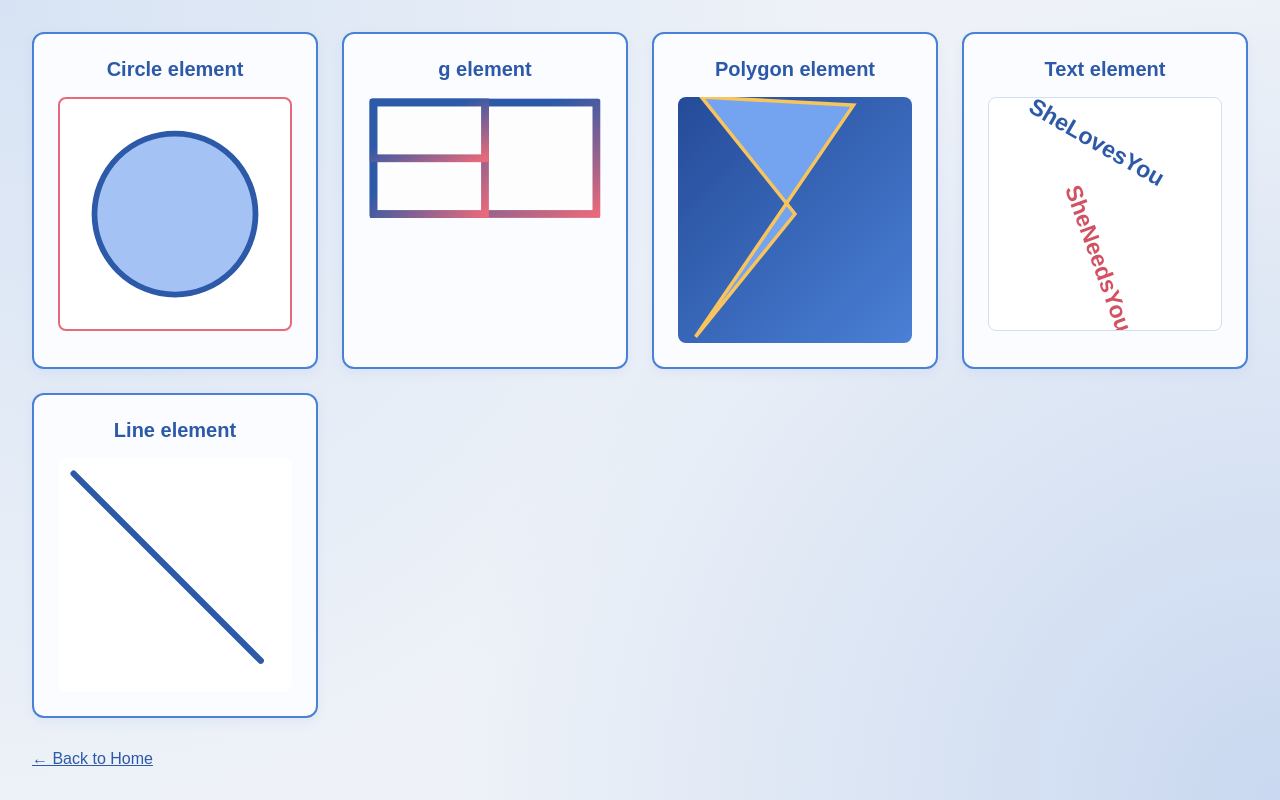
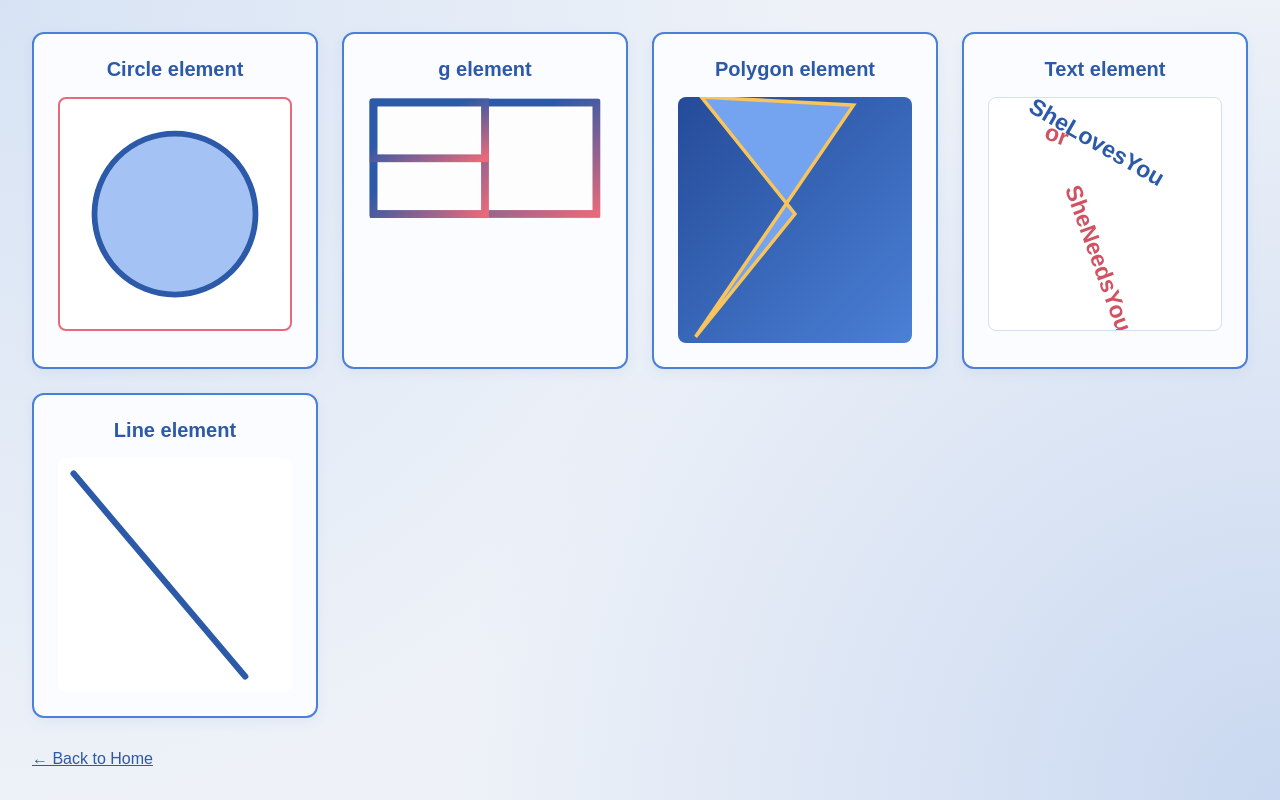
Before and after one commit to justinequismundo29-hue/AdrianPortfolio, a plain HTML site: page svg.html in a window 1280 px wide. Drawn offline with Linux system fonts and the light colour scheme.

Commit message:
Update svg.html

```diff
--- a/svg.html
+++ b/svg.html
@@ -81,6 +81,7 @@
             <svg viewBox="0 0 160 160" style="background: #fff; border: 1px solid #d4dff2;">
                 <text x="10" y="10" fill="#2c59a8" font-weight="bold" transform="rotate(30 20,40)">SheLovesYou</text>
                 <text x="40" y="40" fill="#d15262" font-weight="bold" transform="rotate(70 30,60)">SheNeedsYou</text>
+                <text x="30" y="30" fill="#d15262" font-weight="bold" transform="rotate(20 40,50)">or</text>
             </svg>
         </div>
 
@@ -88,7 +89,7 @@
         <div class="box">
             <h1>Line element</h1>
             <svg viewBox="0 0 150 150" style="background: #fff;">
-                <line x1="10" y1="10" x2="130" y2="130" stroke="#2c59a8" stroke-width="4" stroke-linecap="round"/>
+                <line x1="10" y1="10" x2="120" y2="140" stroke="#2c59a8" stroke-width="4" stroke-linecap="round"/>
             </svg>
         </div>
     </div>
```
